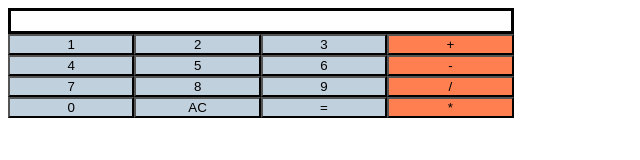
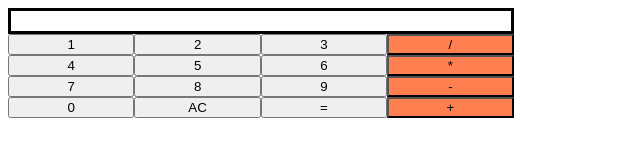
Before and after one commit to zachariahcraven/Calculator, a plain HTML site: page index.html in a window 1280 px wide. Shown: the whole page, without its empty margins (0-640 px from the left). Drawn offline with Linux system fonts and the light colour scheme.

Commit message:
update to ui javascript instead of html

```diff
--- a/index.html
+++ b/index.html
@@ -7,32 +7,6 @@
         <script src="javascript.js" defer></script>
     </head>
     <body>
-        <calculator>
-            <div id="display"></div>
-            <div id="keypad">
 
-                <div id="numbers">
-                <button id="num">1</button>
-                <button id="num">2</button>
-                <button id="num">3</button>
-                <button id="num">4</button>
-                <button id="num">5</button>
-                <button id="num">6</button>
-                <button id="num">7</button>
-                <button id="num">8</button>
-                <button id="num">9</button>
-                <button id="num">0</button>
-                <button id="num">AC</button>
-                <button id="num">=</button>
-                </div>
-
-                <div id="operators">
-                    <button id="operator">+</button>
-                    <button id="operator">-</button>
-                    <button id="operator">/</button>
-                    <button id="operator">*</button>
-                </div>
-            </div>
-        </calculator>
     </body>
 </html>
--- a/javascript.js
+++ b/javascript.js
@@ -36,15 +36,50 @@ function operate(numberOne, operater, numberTwo) {
 var operater = "";
 var numberOne = "";
 var numberTwo = "";
-var displayContent = "";
+var displayContent = "empty";
 
 //main
-const calculatorButtons = document.querySelectorAll("button");
-const display = document.querySelector("#display");
-const caculator = document.querySelector("#calculator");
+//Creating UI
+const body = document.querySelector("body");
+const containor = document.createElement("calculator");
+const display = document.createElement("display");
+const keypad = document.createElement("keypad");
+const leftDiv = document.createElement("leftPad");
 
-display.textContent = displayContent;
+const rightDiv = document.createElement("rightPad");
+const calculatorButtons = [];
+
+for (let i = 0; i < 10; i++) {
+    let button = document.createElement("button");
+    button.textContent= i;
+    calculatorButtons.push(button);
+}
+
+let clear = document.createElement("button");
+clear.textContent = "AC";
+
+let equal = document.createElement("button");
+equal.textContent = "=";
+
+let division = document.createElement("button");
+division.textContent = "/";
+division.style.backgroundColor = "coral";
+
+let multipication = document.createElement("button");
+multipication.textContent = "*";
+multipication.style.backgroundColor = "coral";
+
+let subtraction = document.createElement("button");
+subtraction.textContent = "-";
+subtraction.style.backgroundColor = "coral";
+
+let addition = document.createElement("button");
+addition.textContent = "+";
+addition.style.backgroundColor = "coral";
+
+//add event code to each button
 calculatorButtons.forEach(button => {
+    //event code
     button.addEventListener("click", () => {
         if (parseInt(button.textContent) !== NaN) {
             if (numberOne !== null) {
@@ -52,6 +87,25 @@ calculatorButtons.forEach(button => {
                 displayContent += parseInt(button.textContent);
             }
         }
-        //save operator
     })
 })
+//build ui (append divs)
+containor.appendChild(display);
+for (let i = 1; i < calculatorButtons.length; i++) {
+    leftDiv.appendChild(calculatorButtons[i]);
+}
+leftDiv.appendChild(calculatorButtons[0]);
+leftDiv.appendChild(clear);
+leftDiv.appendChild(equal);
+
+rightDiv.appendChild(division);
+rightDiv.appendChild(multipication);
+rightDiv.appendChild(subtraction);
+rightDiv.appendChild(addition);
+
+keypad.appendChild(leftDiv);
+keypad.appendChild(rightDiv);
+
+containor.appendChild(keypad);
+
+body.appendChild(containor);
--- a/style.css
+++ b/style.css
@@ -7,38 +7,32 @@ calculator {
     flex-direction: column;
 }
 
+button {
+    flex: 1 1 33%;
+}
 button:active {
     background-color: aliceblue;
     transform: (0.9);
 }
-#display {
+display {
     border: solid;
     border-width: medium;
     padding: 10px 10px 10px 10px;
 
 }
 
-#keypad {
+keypad {
     display: flex;
     flex-wrap: wrap;
 }
-#numbers {
+leftPad {
     display: flex;
     flex-wrap: wrap;
     flex: 1 1 75%;
 }
 
-#num {
-    background-color: rgb(193, 208, 221);
-    flex: 1 1 33%;
-}
-
-#operators {
+rightPad {
     display: flex;
     flex-direction: column;
     flex: 1 1 25%;
 }
-
-#operator {
-    background-color: coral;
-}
```
